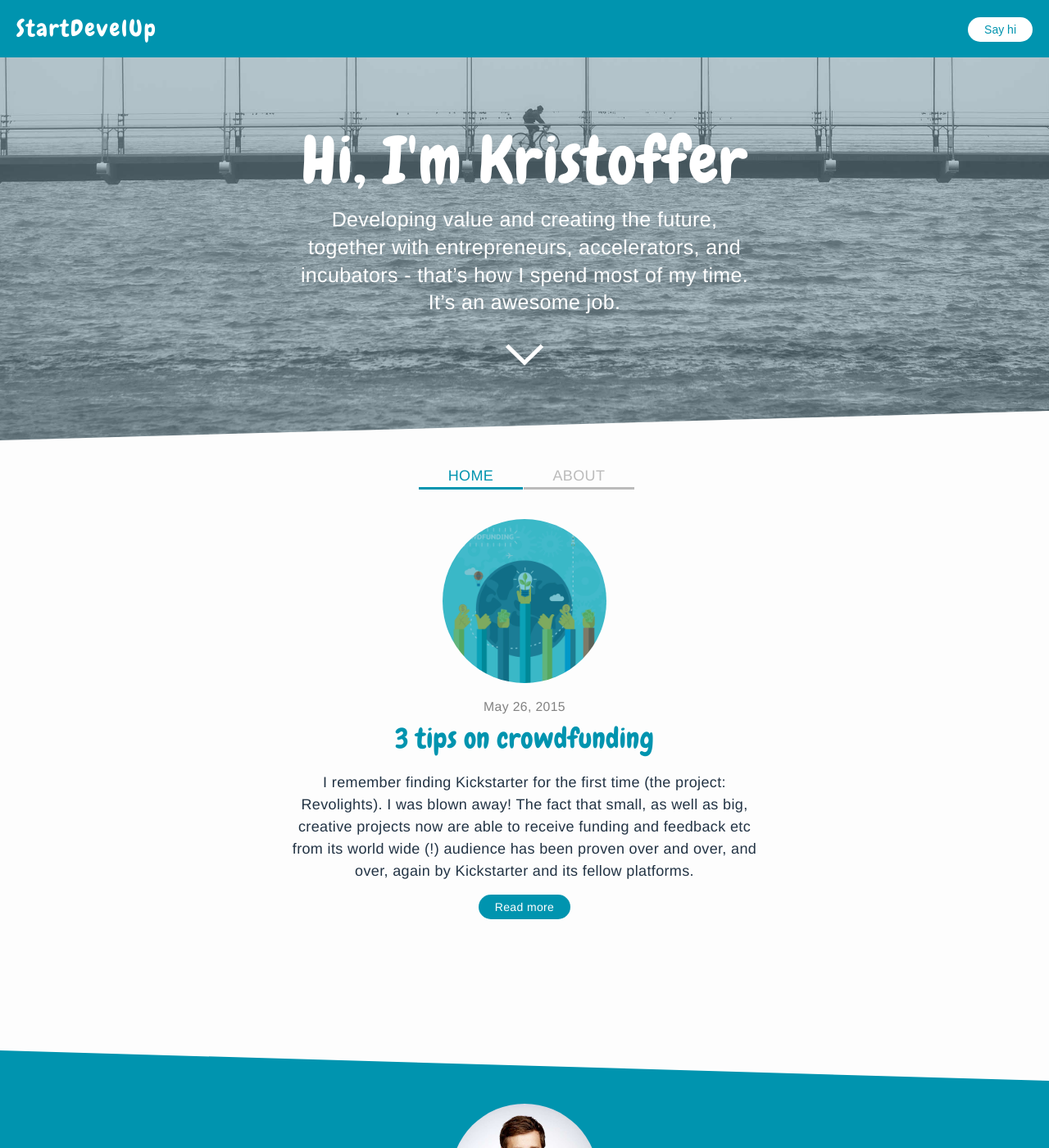
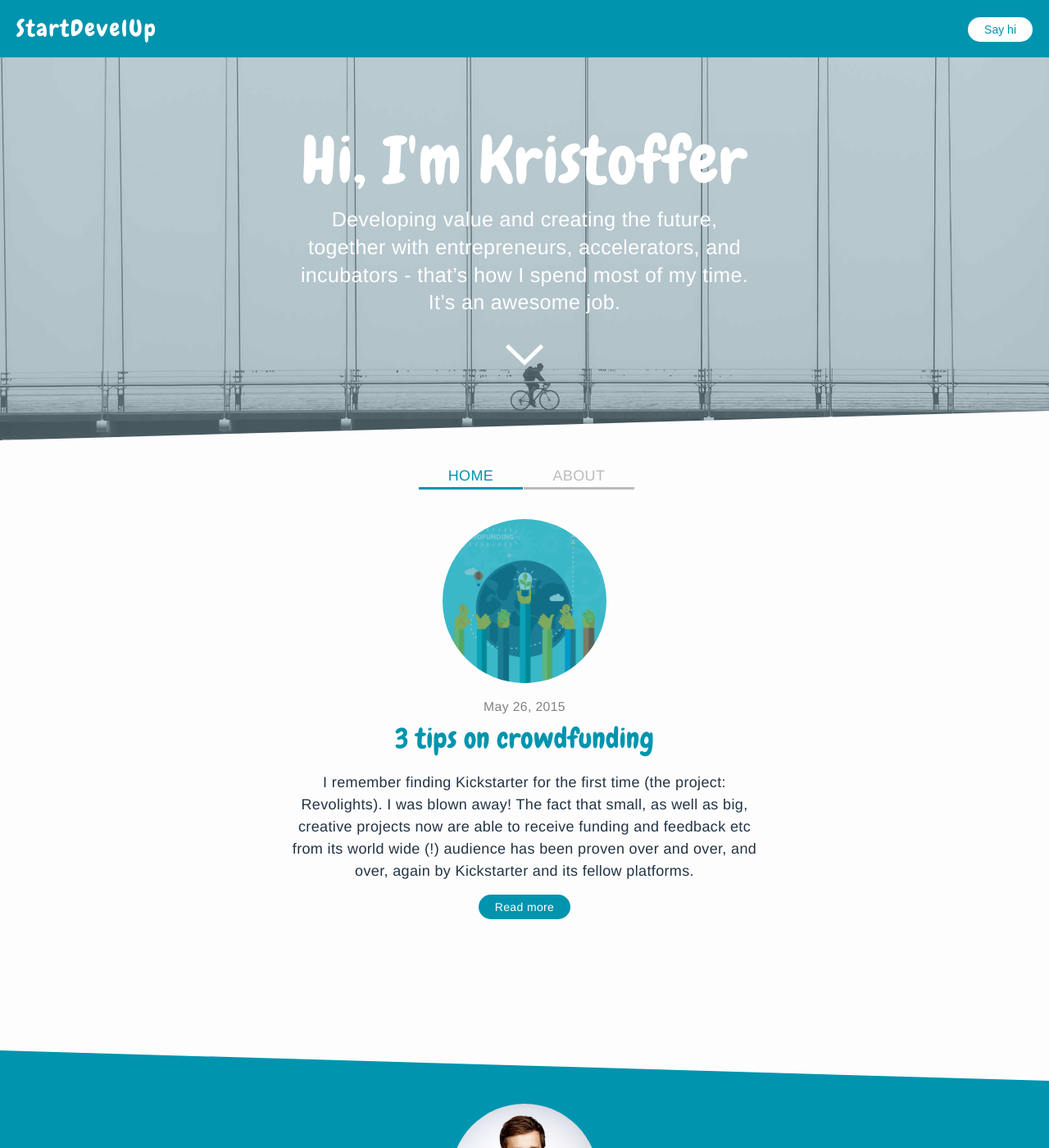
Before and after one commit to thomaswaern/krol, a Jekyll site: the page built from index.html, in a window 1280 px wide and 1400 px high. Shown: the whole window at 82% size. Built offline with Jekyll 4.4.1, drawn with Linux system fonts in a browser that asks for light colours.

Commit message:
Default bg pos2

```diff
--- a/_sass/_banner.scss
+++ b/_sass/_banner.scss
@@ -45,11 +45,11 @@
 
 	}
 
-	@include media-query(1000px) {
+	@include media-query(1200px) {
 		background-size:100%;
 		background-position:center bottom;
 		&.default{
-			background-position:center bottom;
+			background-position:center center;
 		}
 
 	}
```
